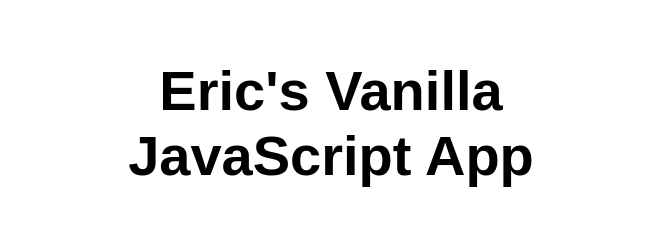
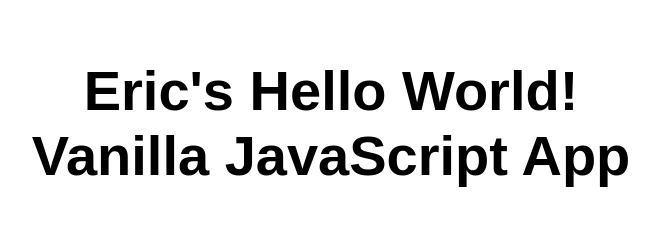
Before and after one commit to EricNay/my-first-static-web-app, a website: page src/index.html in a window 1280 px wide. Shown: the whole page, without its empty margins (309-968 px from the left). Drawn offline with Linux system fonts and the light colour scheme.

Commit message:
Update index.html

```diff
--- a/src/index.html
+++ b/src/index.html
@@ -5,12 +5,12 @@
   <meta charset="UTF-8">
   <meta name="viewport" content="width=device-width, initial-scale=1.0">
   <link rel="stylesheet" href="styles.css">
-  <title>Vanilla JavaScript App</title>
+  <title>Hello World Vanilla JavaScript App</title>
 </head>
 
 <body>
   <main>
-    <h1>Eric's Vanilla JavaScript App</h1>
+    <h1>Eric's Hello World! Vanilla JavaScript App</h1>
   </main>
 </body>
 
```
